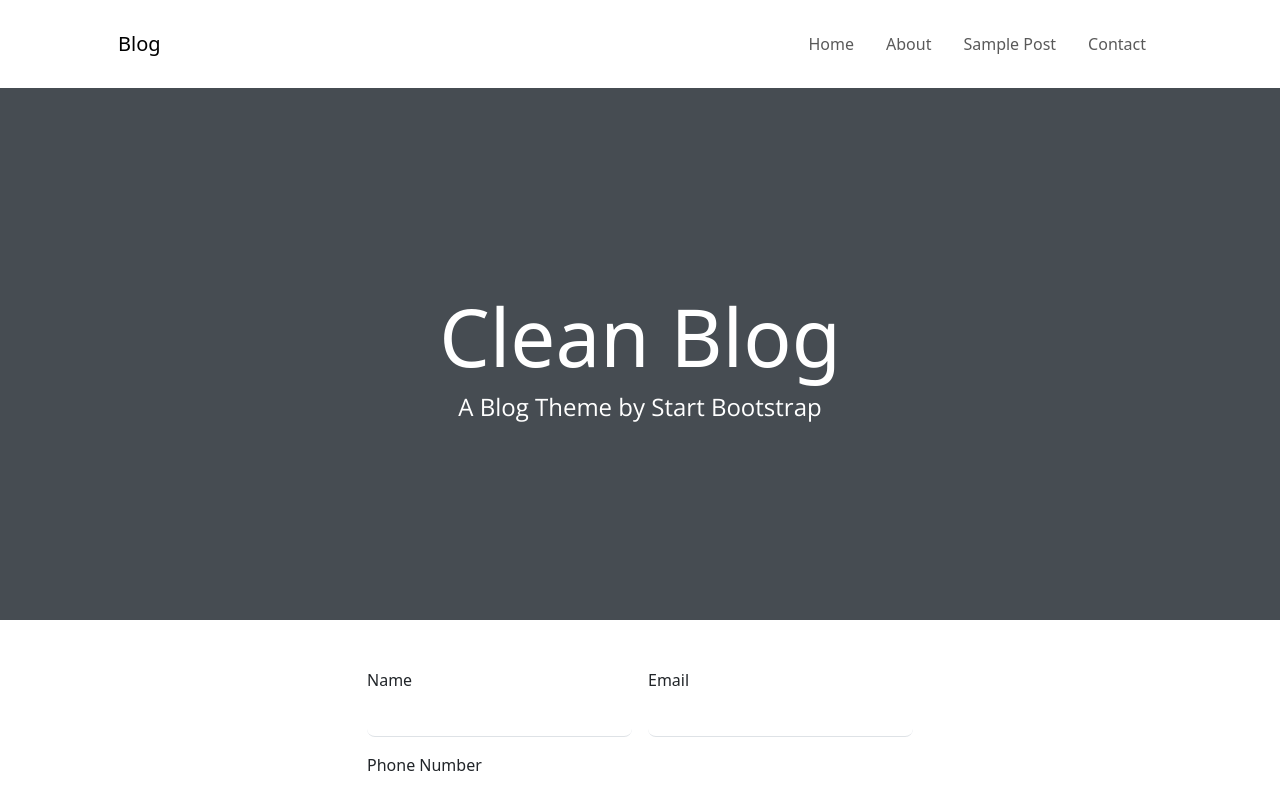
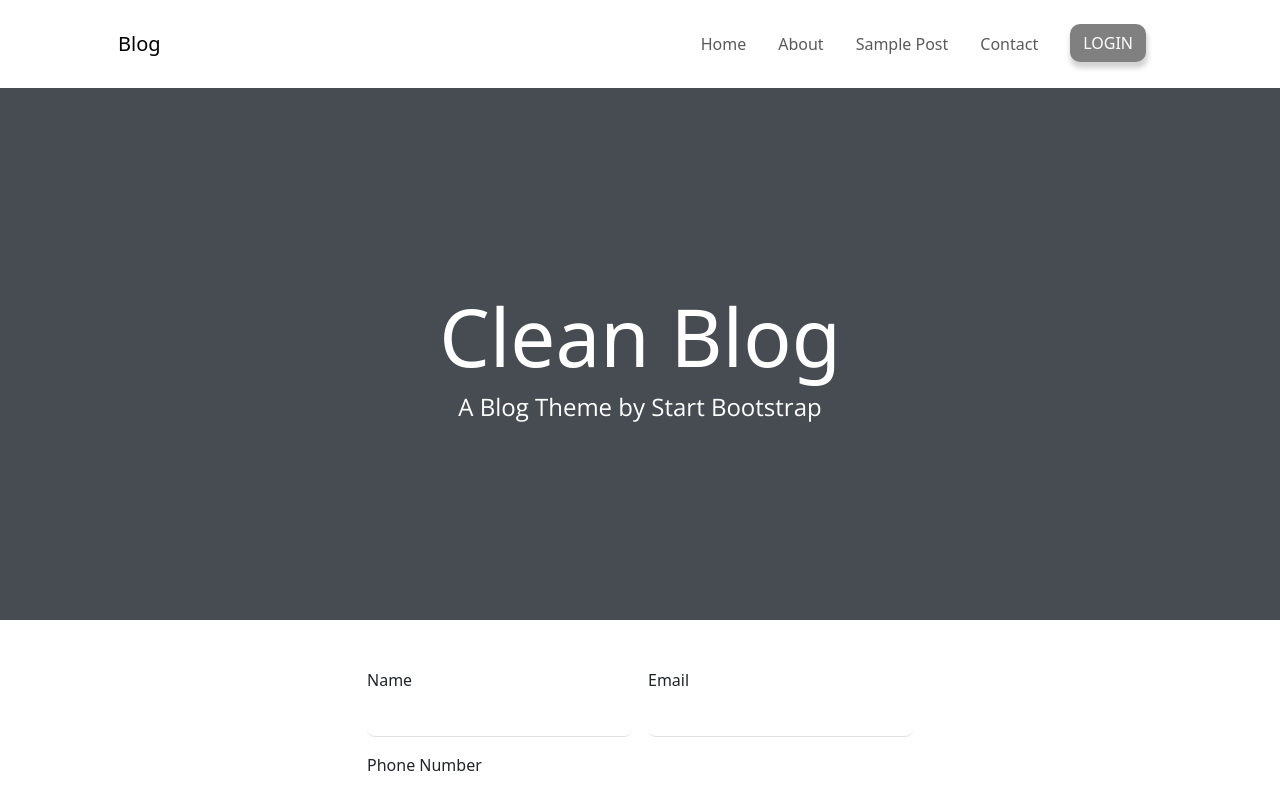
Before and after one commit to CryptonFuture/blog-react, a React (Vite) app: page /contact-page in a window 1280 px wide. Shown: the top 800 px of the page. Built offline with nearby package versions, Linux system fonts and the light colour scheme.

Commit message:
to add login modal

```diff
--- /dev/null
+++ b/src/components/Modal/Modal.css
@@ -0,0 +1,25 @@
+.btn-blue-color {
+    background-color: grey;
+    border-radius: 10px;
+    box-shadow: 1px 5px 5px 1px lightgray;
+    transition: all 0.2s ease-in-out;
+}
+
+.btn-blue-color:hover {
+    background-color: darkgray
+}
+
+.btn-grey-color {
+    background-color: grey;
+    border-radius: 10px;
+    box-shadow: 1px 5px 5px 1px lightgray;
+    transition: all 0.2s ease-in-out;
+}
+
+.btn-grey-color:hover {
+    background-color: darkgray
+}
+
+.models {
+    border-radius: 10px;
+}
--- /dev/null
+++ b/src/components/Modal/Modal.tsx
@@ -0,0 +1,42 @@
+import React, { useState } from 'react'
+import './Modal.css'
+
+export default function Modal() {
+
+    return (
+        <>
+            <button type="button" className="btn-blue-color btn text-white" data-bs-toggle="modal" data-bs-target="#exampleModal">
+                LOGIN
+            </button>
+
+            <div className="modal fade" id="exampleModal" tabIndex={-1} aria-labelledby="exampleModalLabel" aria-hidden="true">
+                <div className="modal-dialog ">
+                    <div className="modal-content models">
+                        <div className="modal-header">
+                            <h1 className="modal-title fs-5" id="exampleModalLabel">Login</h1>
+                            <button type="button" className="btn-close" data-bs-dismiss="modal" aria-label="Close"></button>
+                        </div>
+                        <div className="modal-body">
+                            <form>
+                                <div className="mb-3">
+                                    <label htmlFor="exampleFormControlInput1" className="form-label">Email address</label>
+                                    <input type="email" className="form-control form-control-lg" id="exampleFormControlInput1" required />
+                                </div>
+                                <div className="mb-3">
+                                    <label htmlFor="exampleFormControlTextarea1" className="form-label">Password</label>
+                                    <input type="password" className="form-control form-control-lg" id="exampleFormControlInput1" required />
+                                </div>
+                            </form>
+                        </div>
+                        <div className="modal-footer">
+                            <button type="button" className="btn-blue-color btn btn-lg border-0 text-white" data-bs-dismiss="modal">Close</button>
+                            <button type="button" className="btn-grey-color btn btn-lg border-0 text-white">
+                               submit
+                            </button>
+                        </div>
+                    </div>
+                </div>
+            </div>
+        </>
+    )
+}
--- a/src/components/Navbar/Navbar.tsx
+++ b/src/components/Navbar/Navbar.tsx
@@ -1,5 +1,6 @@
 import React from 'react'
 import { Link } from 'react-router-dom'
+import Modal from '../Modal/Modal'
 
 export default function Navbar() {
     return (
@@ -17,6 +18,9 @@ export default function Navbar() {
                             <li className="nav-item"><Link className="nav-link px-lg-3 py-3 py-lg-4">About</Link></li>
                             <li className="nav-item"><Link className="nav-link px-lg-3 py-3 py-lg-4">Sample Post</Link></li>
                             <li className="nav-item"><Link to={'/contact-page'} className="nav-link px-lg-3 py-3 py-lg-4">Contact</Link></li>
+                            <li className='nav-item nav-link px-lg-3 py-2 py-lg-3'>
+                                <Modal />
+                            </li>
                         </ul>
                     </div>
                 </div>
```
